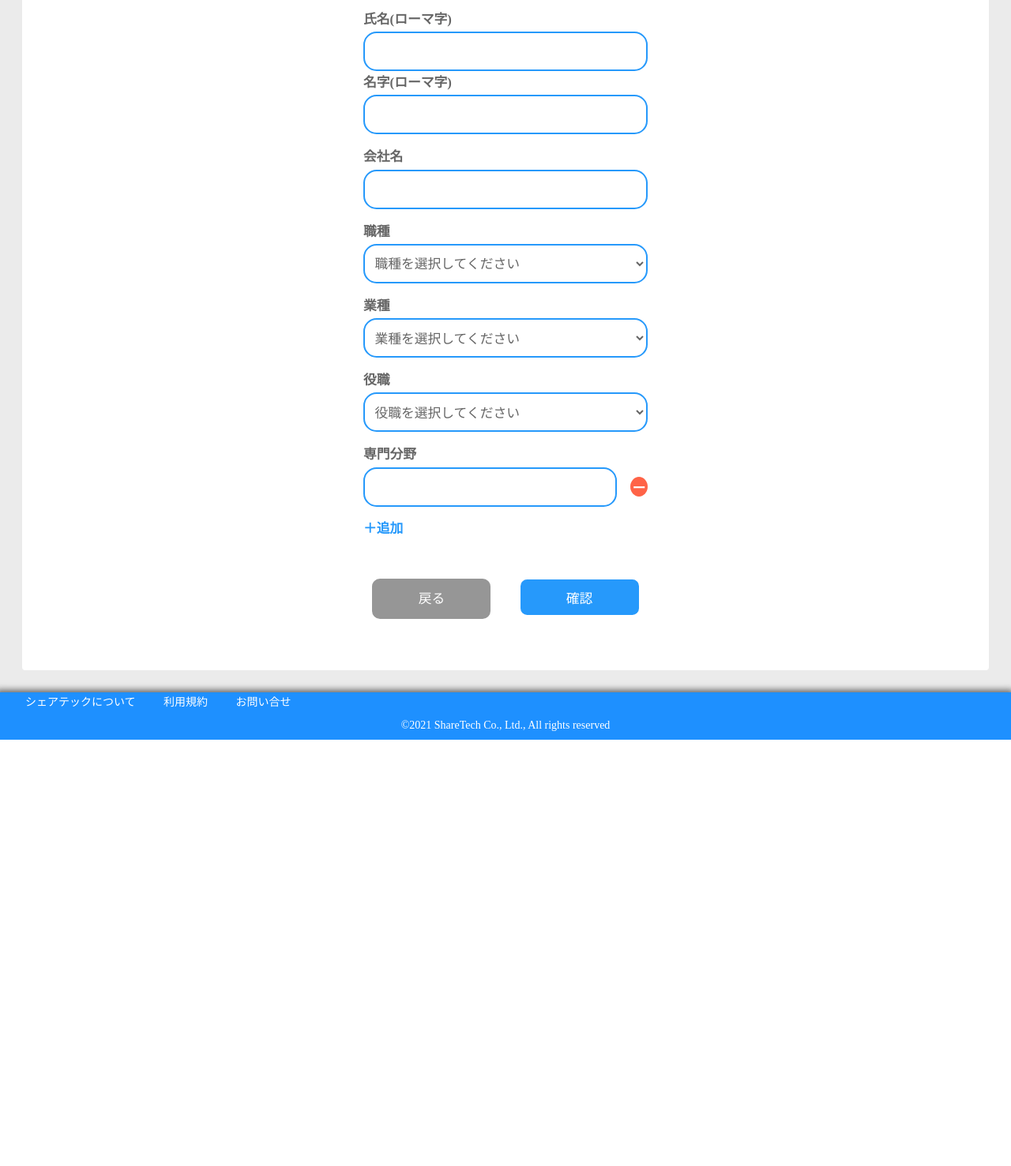
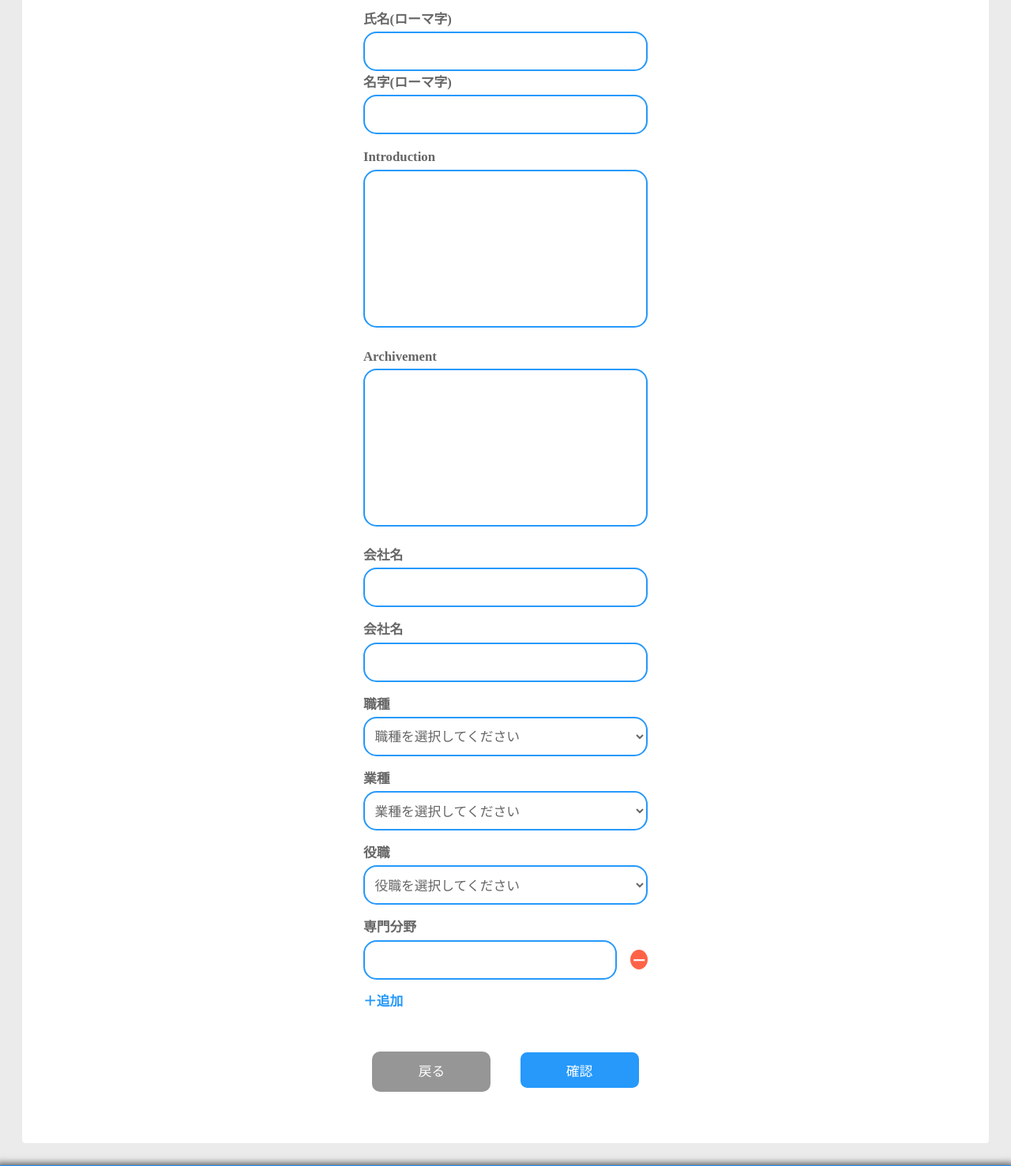
Before and after one commit to nYu-ats/sharetech_old, a Django app: page /profile/edit/1/ in a window 1280 px wide. Shown: the part 787-2264 px from the top of the page at 79% size. Before the commit the page ends 1724 px from the top, so only its background shows below. Run offline with Django 3.2, Linux system fonts and the light colour scheme; the visitor is signed in with stand-in values (Sample User, id 1); data comes from the database, SQL or seed files in the repository; data that the repository does not hold is empty; some libraries are stand-ins or nearby versions.

Commit message:
マイページ取得情報更新

```diff
--- a/sharetech/sharetech/forms/profile_edit_form.py
+++ b/sharetech/sharetech/forms/profile_edit_form.py
@@ -35,6 +35,13 @@ class ProfileEditForm(ModelForm):
         label = '役職'
         )
 
+    introduction = forms.CharField(
+        widget = forms.Textarea
+    )
+    archivement = forms.CharField(
+        widget = forms.Textarea
+    )
+
     class Meta:
         model = CustomUser
         fields = {
@@ -48,6 +55,8 @@ class ProfileEditForm(ModelForm):
             'occupation_name',
             'position_name',
             'icon_path',
+            'introduction',
+            'archivement',
         }
         labels = {
             'username': '名前',
@@ -57,6 +66,8 @@ class ProfileEditForm(ModelForm):
             'first_name_en': '名字(ローマ字)',
             'family_name_en': '氏名(ローマ字)',
             'icon_path': 'アイコン画像選択',
+            'introduction': '自己紹介',
+            'archivement': '実績',
         }
 
     def __init__(self, *args, **kwargs):
@@ -67,11 +78,23 @@ class ProfileEditForm(ModelForm):
         self.fields['occupation_name'].required = False
         self.fields['position_name'].required = False
         self.fields['icon_path'].required = False
+        self.fields['introduction'].required = False
+        self.fields['archivement'].required = False
 
         # 画面で画像アップロードのスタイル変更
         self.fields['icon_path'].widget.attrs['id'] = 'file'
         self.fields['icon_path'].widget.initial_text = ''
         self.fields['icon_path'].widget.input_text = ''
+
+        # 自己紹介と実績は文字数が多いためtextareaに変更
+        self.fields['introduction'].widget.attrs.update({
+            'cols': '32',
+            'rows': '16',
+        })
+        self.fields['archivement'].widget.attrs.update({
+            'cols': '32',
+            'rows': '16',
+        })
 
     def clean(self):
         super().clean()
--- a/sharetech/sharetech/views/base_page_common_view.py
+++ b/sharetech/sharetech/views/base_page_common_view.py
@@ -92,11 +92,14 @@ class BasePageCommonView(LoginRequiredMixin, View):
         if len(applying) > 0:
             applying_flg = str(1)
             consult_window_id = applying[0].consult_window_id.id
+            applying_title = applying[0].consult_window_id.consult_window_title
         else:
             applying_flg = str(0)
             consult_window_id = ''
+            applying_title = ''
 
         self._base_context_dict.update({
             'applying_flg': applying_flg,
             'consult_window_id': consult_window_id,
+            'applying_title': applying_title,
         })
--- a/sharetech/sharetech/views/profile_view.py
+++ b/sharetech/sharetech/views/profile_view.py
@@ -9,6 +9,7 @@ from sharetech.models.user import CustomUser
 from sharetech.models.consult_apply import ConsultApply
 from .base_page_common_view import BasePageCommonView
 from sharetech.constants import ImageConstants, Constants
+from sharetech.models.user_specialize import UserSpecialize
 
 class ProfileView(BasePageCommonView):
     '''
@@ -25,6 +26,7 @@ class ProfileView(BasePageCommonView):
             )
         )
         create_consult_window = list(ConsultWindow.objects.filter(expert_user_id = user_info.id))
+        specialize_list = list(UserSpecialize.objects.filter(user_id=user_info.id))
 
         self.prepare().set_category_dict().update(
             {
@@ -32,6 +34,7 @@ class ProfileView(BasePageCommonView):
                 'icon_img': ImageConstants.get_user_icon_path() + user_info.icon_path.name if user_info.icon_path.name != None else ImageConstants.get_default_icon_path(),
                 'applyed_consult_window': self.create_consult_window_list(applyed_consult_window),
                 'create_consult_window': self.create_consult_window_list(create_consult_window),
+                'specialize': specialize_list,
             }
         )
 
--- a/sharetech/static/sharetech/css/profile_edit.css
+++ b/sharetech/static/sharetech/css/profile_edit.css
@@ -43,7 +43,8 @@
   }
 
 .profile_edit .form_container .form_item input,
-.profile_edit .form_container .form_item select{
+.profile_edit .form_container .form_item select,
+.profile_edit .form_container .form_item textarea{
     background: white;
     border: 2px solid #2699FB;
     border-radius: 1em;
@@ -56,7 +57,8 @@
 }
 
 .profile_edit .form_container .form_item input:focus,
-.profile_edit .form_container .form_item select:focus{
+.profile_edit .form_container .form_item select:focus,
+.profile_edit .form_container .form_item textarea:focus{
     border: 4px solid #2699FB;
     outline: none;
 }
@@ -104,6 +106,12 @@
 
 .btn_area{
     text-align: center;
+}
+
+.large_input textarea{
+    height: 200px !important;
+    overflow-wrap: wrap;
+    resize: none;
 }
 
 /* 専門分野入力エリア追加ボタン */
--- a/sharetech/templates/sharetech/base.html
+++ b/sharetech/templates/sharetech/base.html
@@ -77,7 +77,7 @@
   {% if applying_flg == '1' %}
   <div class="overlay">
     <div class="apply_declear" value_id={{consult_window_id}} value_date='2021-10-10'>
-      <p>「これはテストタイトルです。」の<br>
+      <p>「{{applying_title}}」の<br>
           相談お申込の状況を入力してください</p>
       <div class="apply_status">
           <label for="cancel">
--- a/sharetech/templates/sharetech/consult_window_detail.html
+++ b/sharetech/templates/sharetech/consult_window_detail.html
@@ -35,7 +35,7 @@
                 {% endfor %}
             </div>
             <p class="overview">
-                {{overview}}
+                {{overview | linebreaksbr}}
             </p>
             <div class="apply_count">
                 <p>これまで<span>{{applyed_num}}</span>人から相談を受けました</p>
@@ -52,14 +52,14 @@
                     <p class="name">{{username}}</p>
                     <p class="occupation">{{occupation}}</p>
                     <p class="introduction">
-                        {{introduction}}
+                        {{introduction | linebreaksbr}}
                     </p>
                 </div>
             </div>
             <div class="expert_history">
                 <h3 class="title">実績</h3>
                 <p>
-                    {{archivement}}
+                    {{archivement | linebreaksbr}}
                 </p>
             </div>
         </div>
--- a/sharetech/templates/sharetech/profile_edit.html
+++ b/sharetech/templates/sharetech/profile_edit.html
@@ -6,7 +6,6 @@
 <meta name="discription" content="プロフィール編集">
 <title>Mypage</title>
 <link rel="stylesheet" href="{% static 'sharetech/css/common.css' %}">
-<link rel="stylesheet" href="{% static 'sharetech/css/top.css' %}">
 <link rel="stylesheet" href="{% static 'sharetech/css/profile_edit.css' %}">
 <script src="https://code.jquery.com/jquery-1.10.2.min.js"></script>
 <script src="https://cdnjs.cloudflare.com/ajax/libs/jquery-easing/1.4.1/jquery.easing.min.js"></script>
@@ -30,6 +29,7 @@
             <div class="error_msg">
                 {% for field, error in form.errors.items %}
                 <p>{{error|striptags}}</p>
+                <p>{{field|striptags}}</p>
                 {% endfor %}
             </div>
             {% endif %}
@@ -64,6 +64,19 @@
                     {{form.first_name_en}}
                 </div>
             </div>
+            <div class="form_item large_input">
+                <label for="name">{{form.introduction.label}}</label>
+                {{form.introduction}}
+            </div>
+            <div class="form_item large_input">
+                <label for="name">{{form.archivement.label}}</label>
+                {{form.archivement}}
+            </div>
+            <div class="form_item">
+                <label for="name">{{form.company.label}}</label>
+                {{form.company}}
+            </div>
+
             <div class="form_item">
                 <label for="name">{{form.company.label}}</label>
                 {{form.company}}
```
Also changed, not shown: sharetech/templates/sharetech/mypage.html (+6 -9 lines), sharetech/templates/sharetech/register.html (+5 -5 lines).
